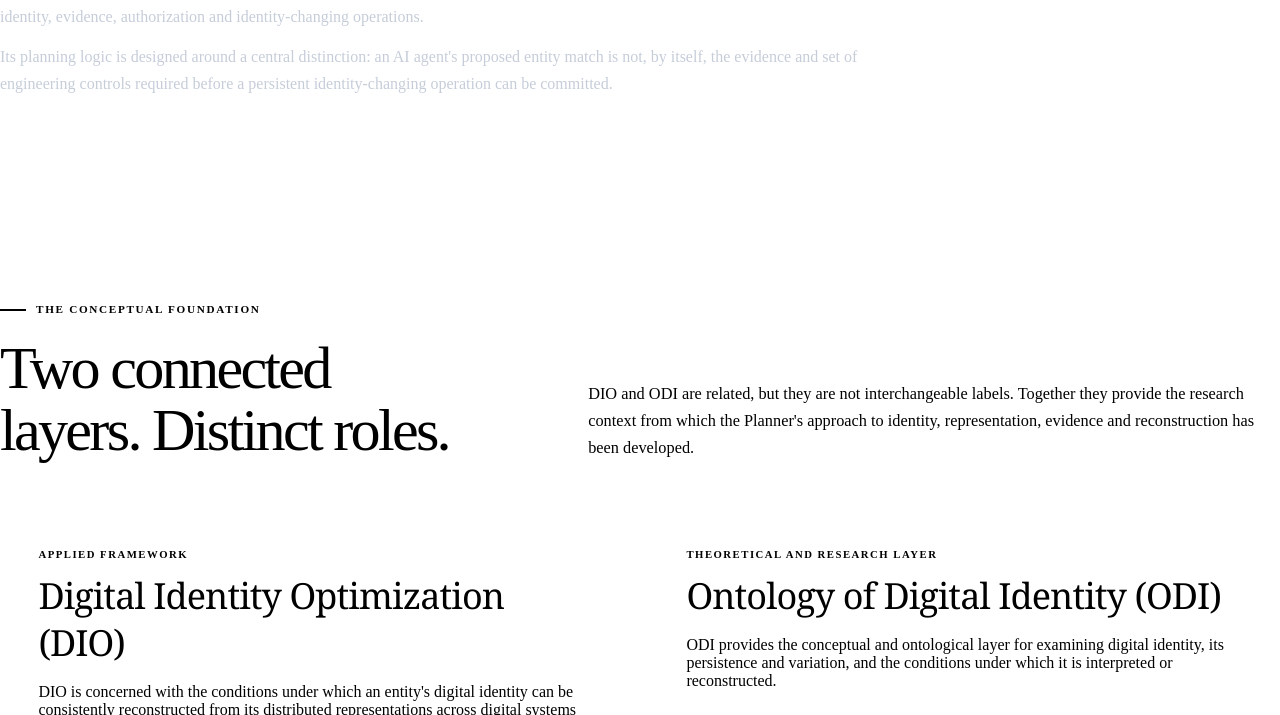
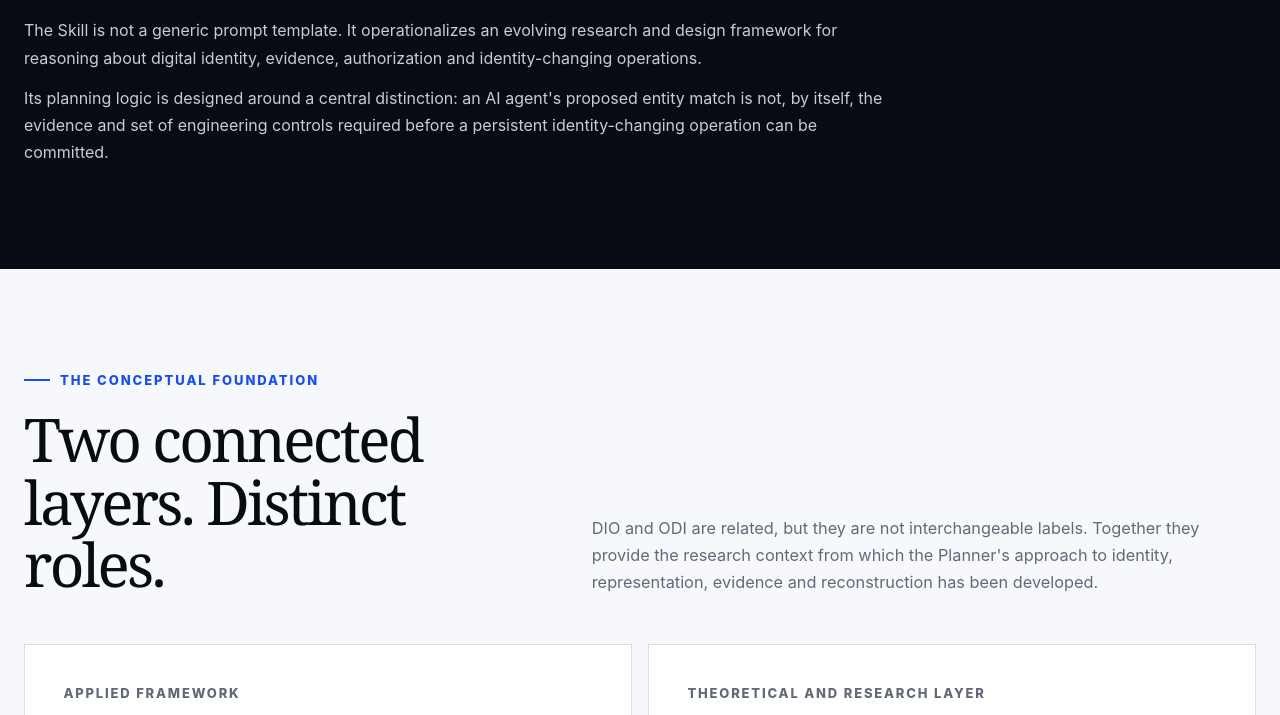
Before and after one commit to dan-beranek-apps/agentic-entity-resolution-guardrail-planner, a plain HTML site: page methodology/index.html in a window 1280 px wide. Shown: the part 508-1223 px from the top of the page. Drawn offline with Linux system fonts and the light colour scheme.

Commit message:
Load DIO Web Design System in Planner page

```diff
--- a/methodology/index.html
+++ b/methodology/index.html
@@ -12,7 +12,9 @@
   <meta name="robots" content="index,follow,max-image-preview:large,max-snippet:-1,max-video-preview:-1">
   <!-- GENERATED_URL_METADATA -->
   <link rel="icon" href="../assets/branding/agentic-entity-resolution-guardrail-planner-logo.svg" type="image/svg+xml">
+  <link rel="stylesheet" href="../assets/design-system/dio-core.css">
   <link rel="stylesheet" href="../assets/site.css">
+  <link rel="stylesheet" href="../assets/design-system/planner-typography.css">
   <link rel="alternate" type="text/plain" href="../llms.txt" title="LLM context">
   <link rel="alternate" type="text/plain" href="../llms-full.txt" title="Full LLM context">
   <meta property="og:type" content="article">
```
